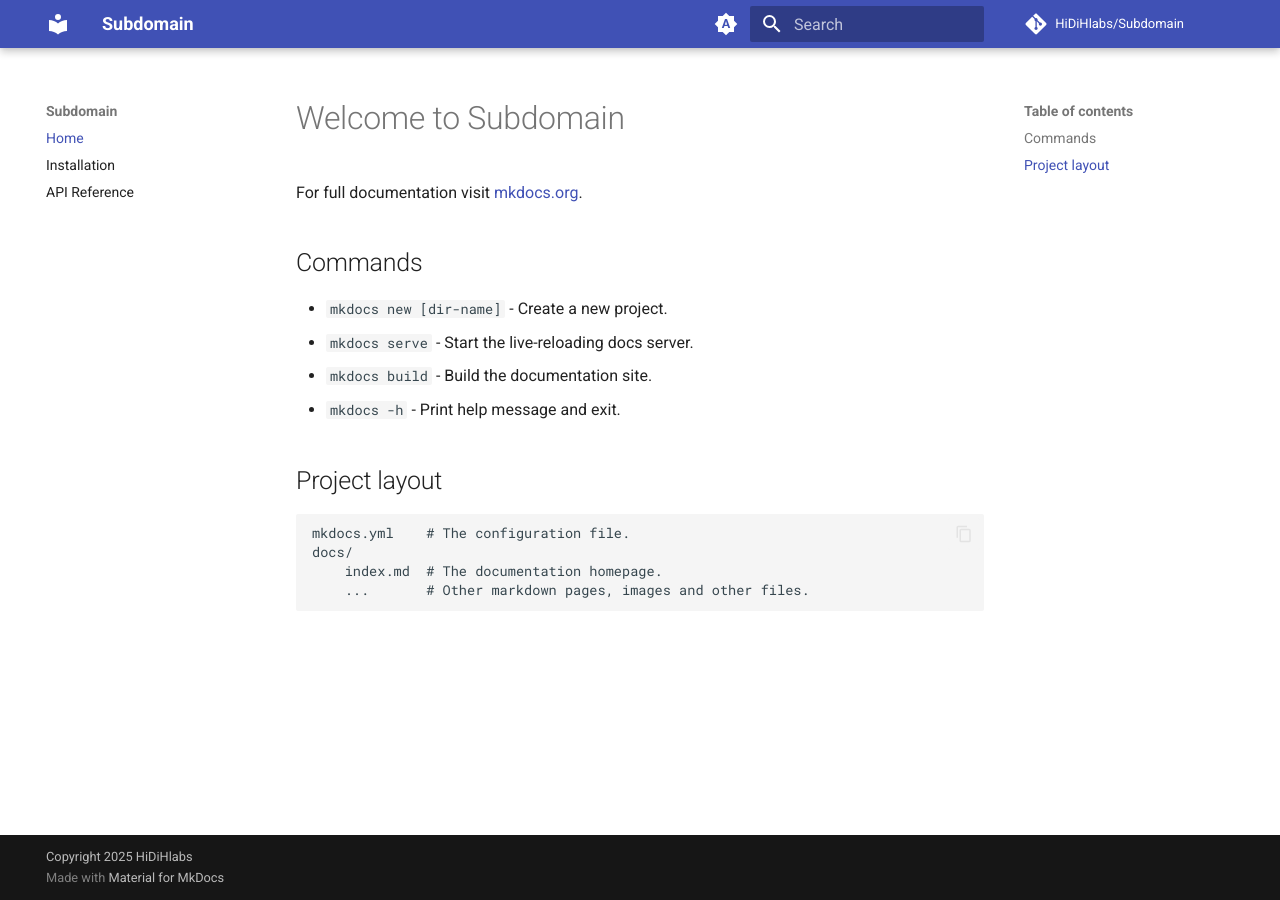
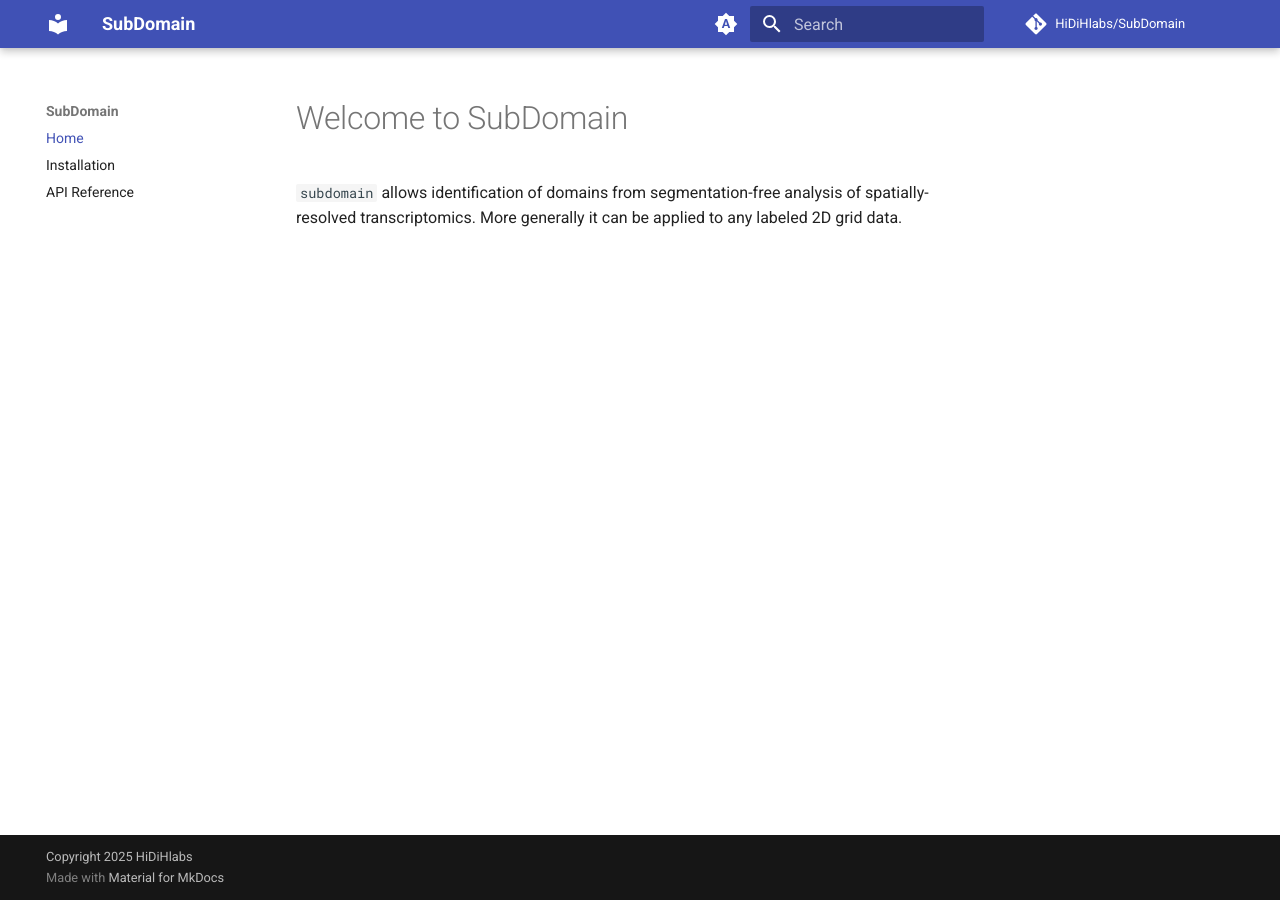
Before and after one commit to HiDiHlabs/SubDomain, an MkDocs documentation site: the page built from docs/index.md, in a window 1280 px wide. Built offline with MkDocs 1.6.1 and Material for MkDocs 9.7.7, drawn with Linux system fonts in a browser that asks for light colours; comment, search, counter and statistics services are not loaded; the version menu is left out.

Commit message:
update doc landing page

```diff
--- a/docs/index.md
+++ b/docs/index.md
@@ -1,17 +1,5 @@
-# Welcome to Subdomain
+# Welcome to SubDomain
 
-For full documentation visit [mkdocs.org](https://www.mkdocs.org).
-
-## Commands
-
-* `mkdocs new [dir-name]` - Create a new project.
-* `mkdocs serve` - Start the live-reloading docs server.
-* `mkdocs build` - Build the documentation site.
-* `mkdocs -h` - Print help message and exit.
-
-## Project layout
-
-    mkdocs.yml    # The configuration file.
-    docs/
-        index.md  # The documentation homepage.
-        ...       # Other markdown pages, images and other files.
+``subdomain`` allows identification of domains from segmentation-free analysis of
+spatially-resolved transcriptomics.
+More generally it can be applied to any labeled 2D grid data.
--- a/mkdocs.yml
+++ b/mkdocs.yml
@@ -1,7 +1,7 @@
-site_name: Subdomain
-site_url: https://HiDiHlabs.github.io/Subdomain/
-repo_url: https://github.com/HiDiHlabs/Subdomain/
-repo_name: HiDiHlabs/Subdomain
+site_name: SubDomain
+site_url: https://HiDiHlabs.github.io/SubDomain/
+repo_url: https://github.com/HiDiHlabs/SubDomain/
+repo_name: HiDiHlabs/SubDomain
 edit_uri: edit/main/docs/
 copyright: Copyright 2025 HiDiHlabs
 
```
